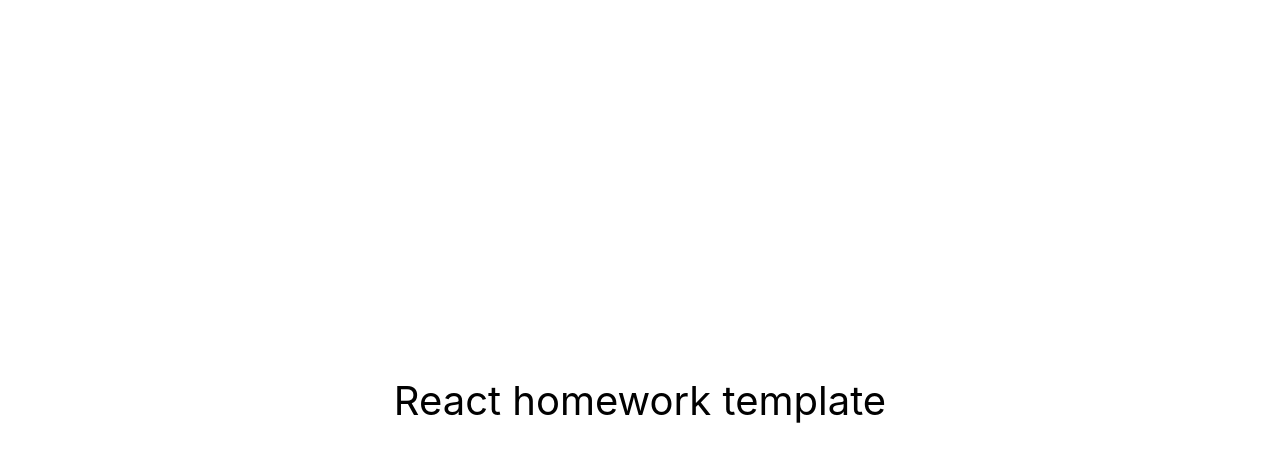
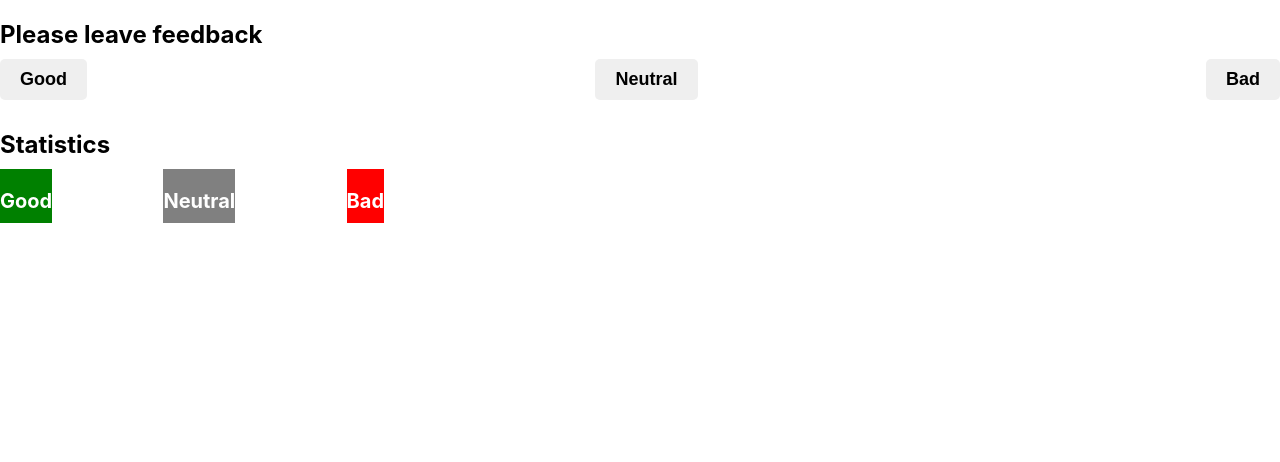
Before and after one commit to KostiantynFirst/goit-react-hw-02-feedback, a React (Create React App) app: page / in a window 1280 px wide. Shown: the top 462 px of the page. Built offline with nearby package versions, Linux system fonts and the light colour scheme.

Commit message:
some changes

```diff
--- a/package.json
+++ b/package.json
@@ -10,6 +10,7 @@
     "react": "^18.1.0",
     "react-dom": "^18.1.0",
     "react-scripts": "5.0.1",
+    "styled-components": "^5.3.10",
     "web-vitals": "^2.1.3"
   },
   "scripts": {
--- a/src/components/App.jsx
+++ b/src/components/App.jsx
@@ -1,16 +1,7 @@
+import { Feadback } from "./Feadback/Feadback";
+
 export const App = () => {
   return (
-    <div
-      style={{
-        height: '100vh',
-        display: 'flex',
-        justifyContent: 'center',
-        alignItems: 'center',
-        fontSize: 40,
-        color: '#010101'
-      }}
-    >
-      React homework template
-    </div>
+  <Feadback initialValue={0} />
   );
 };
--- /dev/null
+++ b/src/components/Feadback/Feadback.jsx
@@ -0,0 +1,66 @@
+import { Component } from "react"
+import { FeedbackLabel, FeedbackHeading, FeedbackBtns, FeedbackButton, FeedbackGood, FeedbacknNeutral, FeedbackBad, Statistics, StatisticsHeading, FeedbackContent, FeedbackContentHeading } from "./Feadback.style";
+
+export class Feadback extends Component {
+
+    static defaultProps = {
+        initialValue: 0,
+      };
+
+      state = {
+        good: this.props.initialValue,
+        neutral: this.props.initialValue,
+        bad: this.props.initialValue
+      }
+
+      incrementValueGood = () => {
+        this.setState(prevState => ({
+            good: prevState.good + 1,
+        }))
+      }
+
+      incrementValueNeutral = () => {
+        this.setState(prevState => ({
+            neutral: prevState.neutral + 1,
+        }))
+      }
+
+      incrementValueBad = () => {
+        this.setState(prevState => ({
+            bad: prevState.bad + 1,
+        }))
+      }
+
+      render() {
+        const { good, neutral, bad } = this.state;
+
+        return (
+            <>
+            <FeedbackLabel>
+            <FeedbackHeading>Please leave feedback</FeedbackHeading>
+            <FeedbackBtns>
+              <FeedbackButton>Good</FeedbackButton>
+              <FeedbackButton>Neutral</FeedbackButton>
+              <FeedbackButton>Bad</FeedbackButton>
+            </FeedbackBtns>
+          </FeedbackLabel>
+
+          <Statistics>
+            <StatisticsHeading>Statistics</StatisticsHeading>
+            <FeedbackContent>
+              <FeedbackGood>
+                <FeedbackContentHeading>Good</FeedbackContentHeading>
+              </FeedbackGood>
+              <FeedbacknNeutral>
+                <FeedbackContentHeading>Neutral</FeedbackContentHeading>
+              </FeedbacknNeutral>
+              <FeedbackBad>
+                <FeedbackContentHeading>Bad</FeedbackContentHeading>
+              </FeedbackBad>
+            </FeedbackContent>
+          </Statistics>
+          </>
+        );
+
+      }
+}
--- /dev/null
+++ b/src/components/Feadback/Feadback.style.jsx
@@ -0,0 +1,54 @@
+import styled from "styled-components";
+
+export const FeedbackLabel = styled.div`
+    margin-bottom: 30px;
+`
+export const FeedbackHeading = styled.h2`
+    font-size: 24px;
+    font-weight: bold;
+    margin-bottom: 10px;
+`
+export const FeedbackBtns = styled.div`
+    display: flex;
+    justify-content: space-between;
+`
+export const FeedbackButton = styled.button`
+    font-size: 18px;
+    font-weight: bold;
+    padding: 10px 20px;
+    border: none;
+    border-radius: 5px;
+    cursor: pointer;
+`
+export const FeedbackGood = styled.div`
+    background-color: green;
+    color: white;
+`
+export const FeedbacknNeutral = styled.div`
+    background-color: gray;
+    color: white;
+}
+`
+export const FeedbackBad = styled.div`
+    background-color: red;
+    color: white;
+`
+export const Statistics = styled.div`
+    margin-top: 30px;
+`
+
+export const StatisticsHeading = styled.h2`
+   font-size: 24px;
+   font-weight: bold;
+   margin-bottom: 10px;
+`
+export const FeedbackContent = styled.div`
+   display: flex;
+   justify-content: space-between;
+   width: 30%;
+`
+export const FeedbackContentHeading = styled.h3`
+    font-size: 20px;
+    font-weight: bold;
+    margin-bottom: 10px;
+`
```
Also changed, not shown: 1 other file (tests, documents, lock files or other folders).
